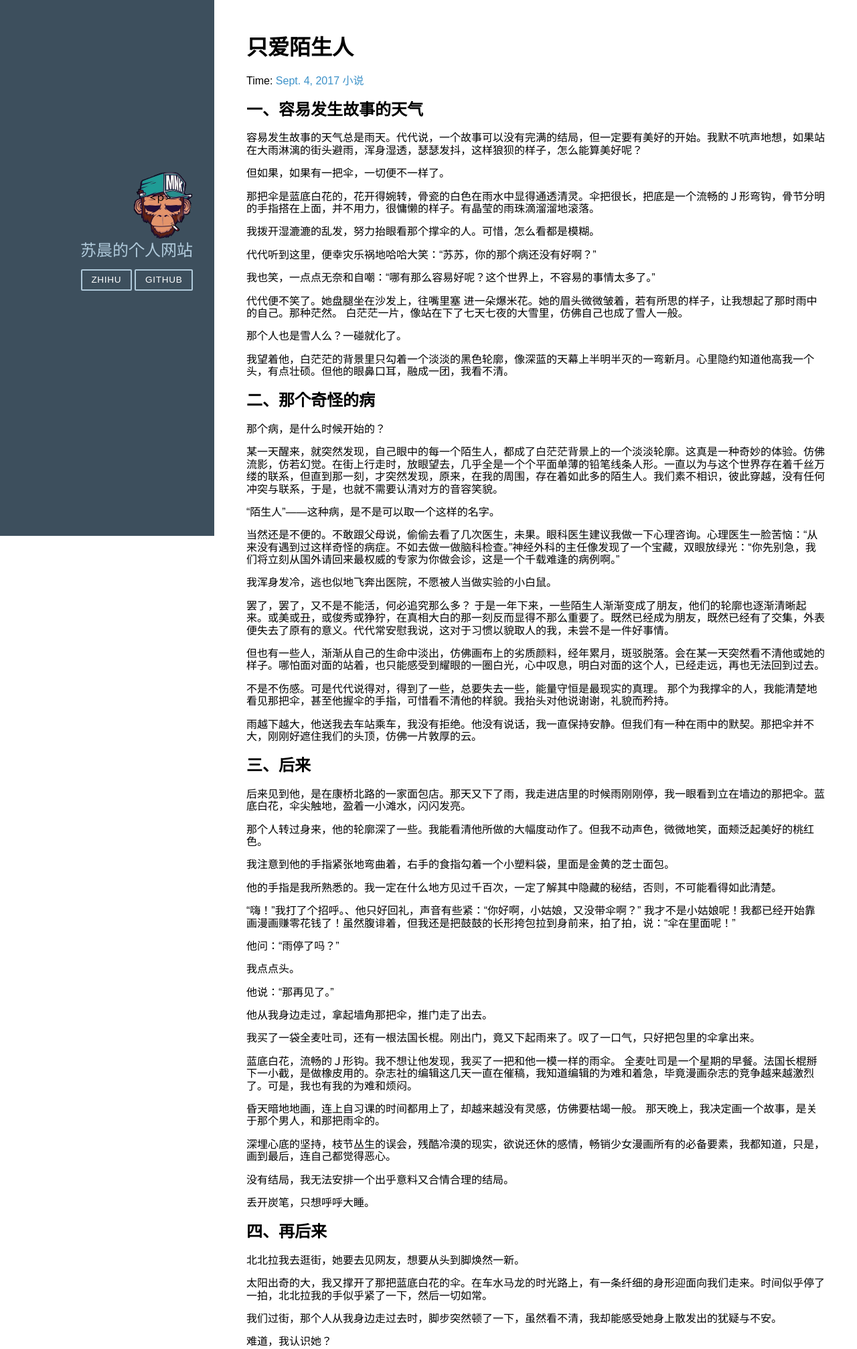
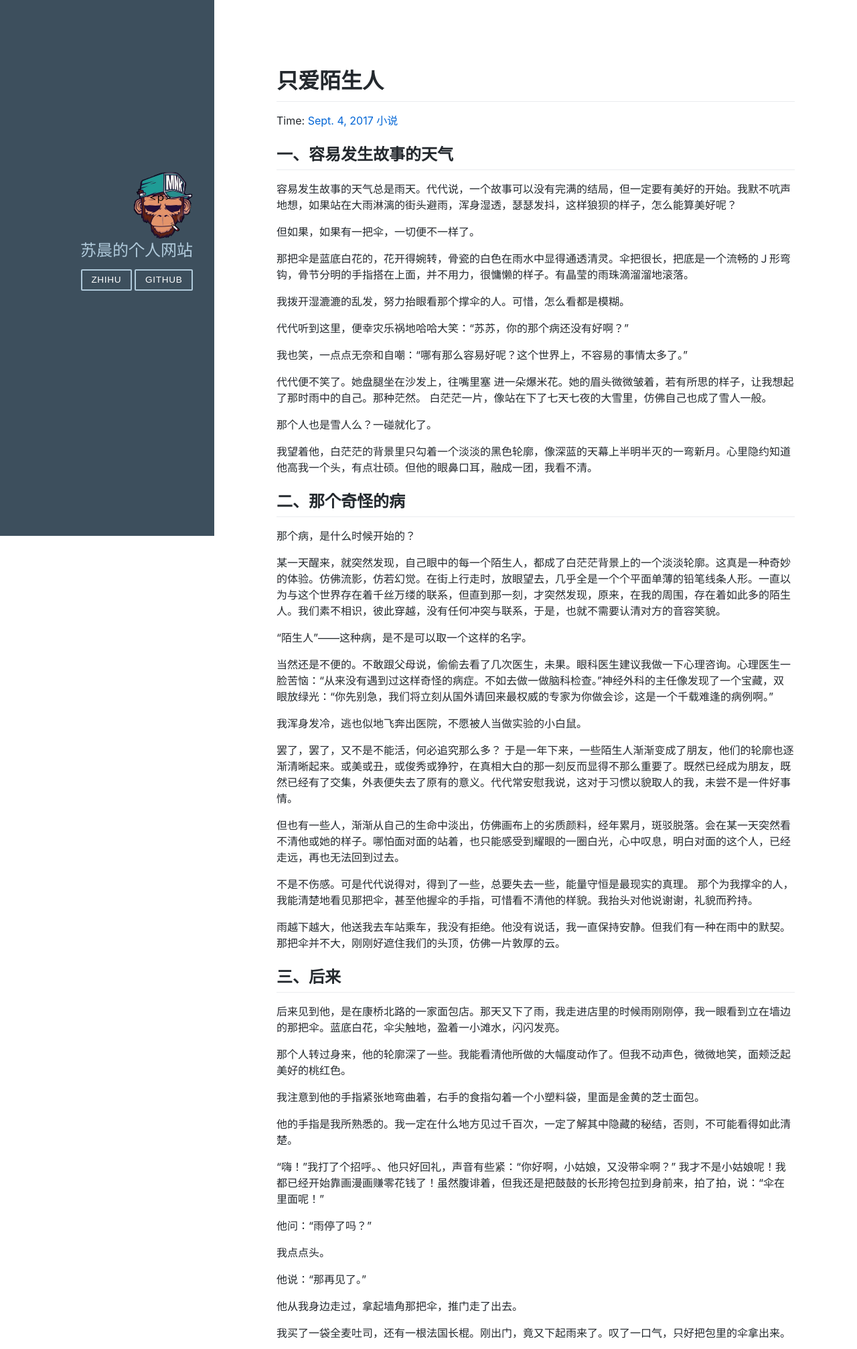
Before and after one commit to ChaselS314/mysite, a Django app: page /blog/3/ in a window 1280 px wide. Shown: the top 2014 px of the page at 67% size. Run offline with Django 3.2, Linux system fonts and the light colour scheme; data comes from the database, SQL or seed files in the repository; some libraries are stand-ins or nearby versions.

Commit message:
blog content中增加css支持

```diff
--- a/mysite/templates/base.html
+++ b/mysite/templates/base.html
@@ -1,5 +1,25 @@
 <!doctype html>
 {% load static %}
+
+<meta name="viewport" content="width=device-width, initial-scale=1">
+<link rel="stylesheet" href={% static "css/github-markdown.css" %}>
+<style>
+    .markdown-body {
+        box-sizing: border-box;
+        min-width: 200px;
+        max-width: 980px;
+        margin: 0 auto;
+        padding: 45px;
+    }
+
+    @media (max-width: 767px) {
+        .markdown-body {
+            padding: 15px;
+        }
+    }
+</style>
+
+
 <html lang="en">
 <head>
     <meta charset="utf-8">
@@ -55,8 +75,10 @@
 
     <div class="content pure-u-1 pure-u-md-3-4">
         <div>
+            <div class="markdown-body">
             {% block content %}
             {% endblock %}
+            </div>
             <div class="footer">
                 <div class="pure-menu pure-menu-horizontal">
                     <ul>
```
